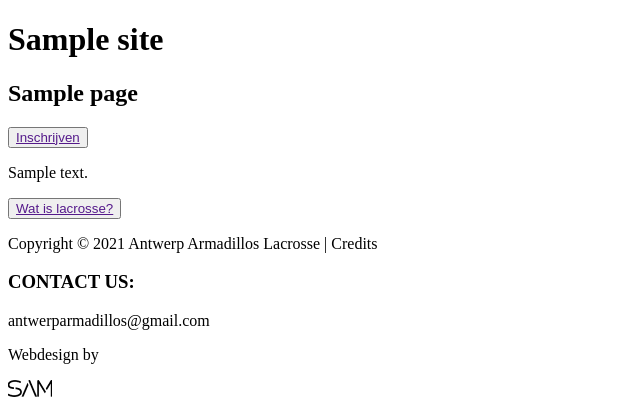
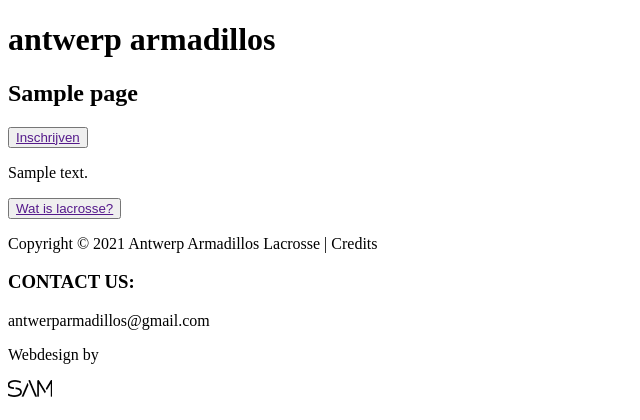
Before and after one commit to Toon-Desmet/antwerp-armadillos, a PHP site: template site/templates/home.php in a window 1280 px wide. Shown: the part 117-537 px from the top of the page, without its empty margins (0-640 px from the left). Run offline with PHP 8.4, Linux system fonts and the light colour scheme; the template is opened without the code that fills it: most values are stand-ins (such as "Sample title", 1, 10 or a date in 2020); data that the repository does not hold is empty.

Commit message:
initial commit

```diff
--- a/site/templates/home.php
+++ b/site/templates/home.php
@@ -3,7 +3,7 @@
 <main>
     <hero>
         <!-- //TODO add hero image and make editable in panel -->
-        <h1><?= $site->teamtitle() ?></h1>
+        <h1>antwerp armadillos</h1>
         <h2><?= $page->subtitle() ?></h2>
         <button><a href="<?= page('contact')->url() ?>">Inschrijven</a></button>
     </hero>
```
